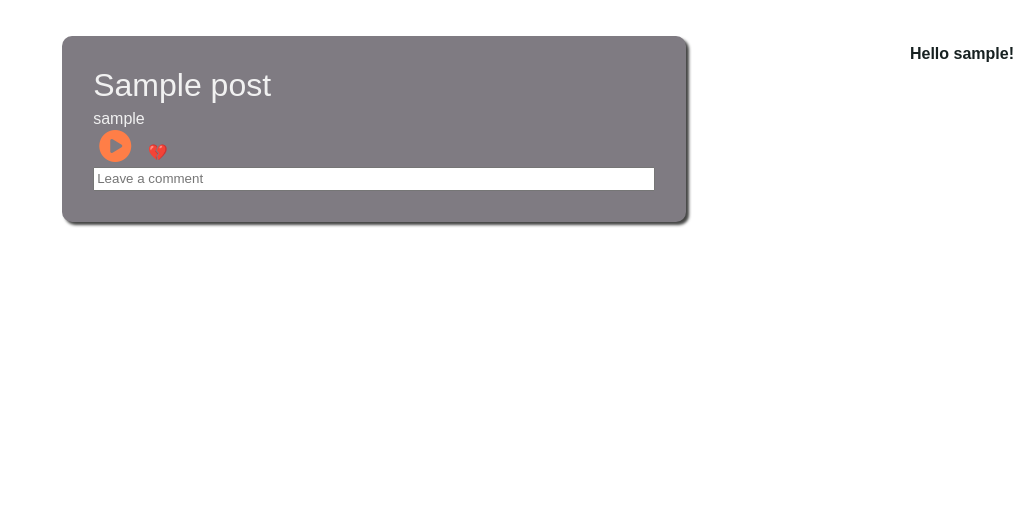
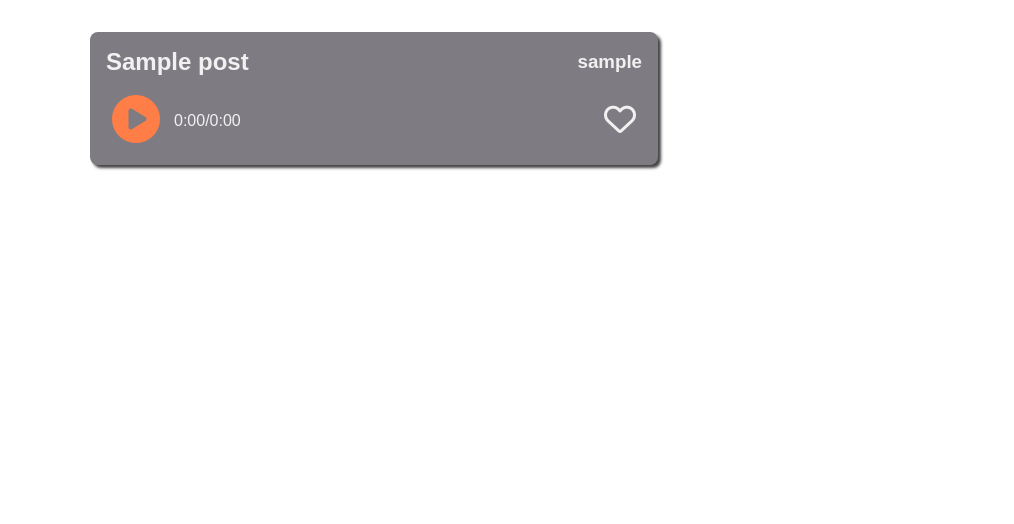
Before and after one commit to PenguinSnail/tunetube, a Flask app: template templates/pages/home_page.html in a window 1280 px wide. Shown: the part 56-580 px from the top of the page, without its empty margins (266-1280 px from the left). Run offline with Flask 3, Linux system fonts and the light colour scheme; the template is opened without the code that fills it: most values are stand-ins (such as "Sample title", 1, 10 or a date in 2020).

Commit message:
post card component

```diff
--- a/src/models.py
+++ b/src/models.py
@@ -1,3 +1,4 @@
+import json
 from datetime import datetime, timezone
 from flask_sqlalchemy import SQLAlchemy
 from sqlalchemy.dialects.postgresql import (
@@ -85,6 +86,9 @@
     def setUserID(self, user_id):
         self.user_id = user_id
 
+    def getDuration(self):
+        return json.loads(self.song)[-1]["time"]
+
 
 class Comment(db.Model, sharedMethods):
     id = db.Column(INTEGER, primary_key=True)
--- /dev/null
+++ b/static/css/components/post-card.css
@@ -0,0 +1,54 @@
+@import url("/static/css/vars.css");
+
+.post-card {
+    width: 100%;
+    border-radius: 0.5rem;
+    padding: 1rem;
+
+    background-color: var(--gray1-color);
+    color: var(--white-color);
+    box-shadow: 3px 3px 3px var(--charcoal-color);
+}
+
+.post-header {
+    margin-bottom: 1rem;
+}
+
+@media screen and (min-width: 500px) {
+    .post-header {
+        display: flex;
+        align-items: center;
+        justify-content: space-between;
+    }
+}
+
+.post-header * {
+    margin: 0;
+}
+
+.post-actions {
+    display: flex;
+    align-items: center;
+    justify-content: space-between;
+}
+
+.playback-container {
+    display: flex;
+    align-items: center;
+    gap: 0.5rem;
+}
+
+.post-action {
+    background: none;
+    border: none;
+}
+
+.play-button {
+    font-size: 3em;
+    color: var(--coral-color);
+}
+
+.like-button {
+    font-size: 2em;
+    color: var(--white-color);
+}
--- a/static/css/pages/account.css
+++ b/static/css/pages/account.css
@@ -1,4 +1,5 @@
 @import url("/static/css/vars.css");
+
 .user-container {
     display: flex;
     background-color: var(--gray1-color);
--- a/static/css/pages/home.css
+++ b/static/css/pages/home.css
@@ -1,80 +1,14 @@
-/* three column divs for homepage*/
-.left-div {
-    width: 25%;
-    opacity: 10%;
-    height: 501px;
-    position: fixed;
-    left: 0;
-    top: 80px;
-    color: var(--eerie-color);
+@import url("/static/css/vars.css");
+@import url("/static/css/components/post-card.css");
+
+.feed-container {
+    max-width: 600px;
+    width: 100%;
+    margin-inline: auto;
+    padding: 1rem;
+
+    display: flex;
+    flex-direction: column;
+    align-items: center;
+    gap: 1rem;
 }
-
-.center-div {
-    width: 50%;
-    max-height: 100vh;
-    margin-left: 25%;
-    margin-right: 25%;
-    top: 20px;
-    position: relative;
-}
-
-.right-div {
-    width: 25%;
-    height: 501px;
-    position: fixed;
-    right: 0;
-    top: 80px;
-    color: var(--eerie-color);
-}
-
-/* card for each post on the home page */
-
-.card {
-    padding: 5%;
-    background: var(--gray1-color);
-    border-radius: 10px;
-    margin-bottom: 5%;
-    box-shadow: 3px 3px 3px var(--charcoal-color);
-    color: var(--white-color);
-}
-
-.card-link {
-    text-decoration: none;
-}
-
-.card-title {
-    font-size: xx-large;
-    padding-bottom: 1%;
-    color: var(--white-color);
-}
-
-/* Code for the comment box */
-.comment-box {
-    width: 100%;
-    height: 24px;
-}
-
-.playback {
-    margin: 0;
-}
-
-.username {
-    text-align: right;
-}
-
-.play-btn {
-    background: none;
-    border: none;
-    color: var(--coral-color);
-    font-size: 2em;
-}
-
-.like-btn {
-    background: none;
-    border: none;
-    font-size: medium;
-}
-
-.creator {
-    color: var(--white-color);
-}
--- a/static/js/classes.js
+++ b/static/js/classes.js
@@ -147,6 +147,8 @@
         this.data = [];
         /** Timers for each event */
         this.timers = [];
+        /** Span to write playback time to */
+        this.progress;
     }
 
     /**
@@ -192,8 +194,20 @@
                 );
             });
 
+            // update the progress text
+            for (let ms = 0; ms < this.data[this.data.length - 1].time; ms += 500) {
+                this.timers.push(
+                    setTimeout(() => {
+                        if (this.progress) {
+                            this.progress.textContent = `${Math.floor(ms / 60000)}:${
+                                Math.round((ms % 60000) / 1000) < 10 ? "0" : ""
+                            }${Math.round((ms % 60000) / 1000)}`;
+                        }
+                    }, ms)
+                );
+            }
+
             // get the timestamp of the last event
-            console.log(this.data);
             const endTime = this.data[this.data.length - 1].time;
             // create a timer for the last event timestamp
             this.timers.push(
@@ -213,5 +227,14 @@
         this.timers.forEach((timer) => clearTimeout(timer));
         // stop playing all notes
         this.notes.forEach((note) => note.stop());
+        if (this.progress) {
+            this.progress.textContent = "0:00";
+            delete this.progress;
+        }
+    }
+
+    /** Set an HTML element to write progress to */
+    setProgressOutput(node) {
+        this.progress = node;
     }
 }
--- a/static/js/home-page.js
+++ b/static/js/home-page.js
@@ -3,39 +3,40 @@
 const context = new AudioContext();
 const player = new Player(context);
 
-const playButtons = document.querySelectorAll("button.play-btn");
+const playButtons = document.querySelectorAll("button.play-button");
 playButtons.forEach((button) =>
     button.addEventListener("click", async () => {
-        player.stop();
+        const icon = button.querySelector("i");
 
-        const oldBtn = document.querySelector(".fa-circle-pause");
-        if (oldBtn) {
-            oldBtn.classList.remove("fa-circle-pause");
-            oldBtn.classList.add("fa-circle-play");
+        const currentlyPlaying = document.querySelector(".fa-circle-pause");
+        if (currentlyPlaying && currentlyPlaying != icon) {
+            currentlyPlaying.classList.remove("fa-circle-pause");
+            currentlyPlaying.classList.add("fa-circle-play");
+            player.stop();
         }
 
-        const i = button.querySelector("i");
-        if (i.classList.contains("fa-circle-play")) {
-            i.classList.remove("fa-circle-play");
-            i.classList.add("fa-circle-pause");
+        if (icon.classList.contains("fa-circle-play")) {
+            icon.classList.remove("fa-circle-play");
+            icon.classList.add("fa-circle-pause");
 
             try {
-                const response = await fetch(`/post/${button.id}/data`);
+                const response = await fetch(`/post/${button.dataset.id}/data`);
                 const data = await response.json();
 
                 player.load(data);
+                player.setProgressOutput(button.parentElement.querySelector("span"));
                 await player.start();
-                i.classList.remove("fa-circle-pause");
-                i.classList.add("fa-circle-play");
+                icon.classList.remove("fa-circle-pause");
+                icon.classList.add("fa-circle-play");
             } catch (e) {
                 console.error(e);
-                i.classList.remove("fa-circle-pause");
-                i.classList.add("fa-circle-play");
+                icon.classList.remove("fa-circle-pause");
+                icon.classList.add("fa-circle-play");
             }
         } else {
             player.stop();
-            i.classList.remove("fa-circle-pause");
-            i.classList.add("fa-circle-play");
+            icon.classList.remove("fa-circle-pause");
+            icon.classList.add("fa-circle-play");
         }
     })
 );
--- /dev/null
+++ b/templates/components/post_card.html
@@ -0,0 +1,27 @@
+<div class="post-card">
+    <div class="post-header">
+        <h2 class="post-title">{{ post.getTitle() }}</h2>
+        <h3 class="post-author">{{ post.getUsername() }}</h3>
+    </div>
+
+    <div class="post-actions">
+        <div class="playback-container">
+            <button data-id="{{ post.getID() }}" class="post-action play-button">
+                <i class="fa-solid fa-circle-play"></i>
+            </button>
+            <p>
+                <span>0:00</span>/{{ (post.getDuration() / 60000)|int }}:{%
+                    if (post.getDuration() % 60000 /
+                    1000)|round|int < 10
+                %}0{% endif %}{{ (post.getDuration() % 60000 / 1000)|round|int }}
+            </p>
+        </div>
+        <button data-id="{{ post.getID() }}" class="post-action like-button">
+            {% if user_info.isLiked(post.getID()) == True: %}
+                <i class="fa-solid fa-heart"></i>
+            {% else %}
+                <i class="fa-regular fa-heart"></i>
+            {% endif %}
+        </button>
+    </div>
+</div>
--- a/templates/pages/home_page.html
+++ b/templates/pages/home_page.html
@@ -7,51 +7,17 @@
     <script src="/static/js/home-page.js" type="module" defer></script>
 {% endblock %}
 {% block body %}
-    <!-- Container for user feed -->
-    <div id="master">
-        <!-- Feed Column -->
-        <div class="center-div">
-            {% for post in posts %}
-                <!-- Link to the Post -->
-                <!--                <a href="/post/{{ post.getID() }}" class="card-link">-->
-                <div class="card">
-                    <!-- Post Title -->
-                    <div class="card-title">{{ post.getTitle() }}</div>
-
-                    <!-- Post Creator -->
-                    <div class="creator">{{ post.getUsername() }}</div>
-                    <!-- Music Player -->
-
-                    <div>
-                        <button id="{{ post.getID() }}" class="play-btn">
-                            <i class="fa-solid fa-circle-play"></i>
-                        </button>
-                        <!-- Shows if the user likes the post -->
-                        {% if user_info.isLiked(post.getID()) == True: %}
-                            <span><button class="like-btn" onclick="likeFunc()">💖</button></span>
-                        {% else %}
-                            <span> <button class="like-btn" onclick="unlikeFunc()">💔</button></span>
-                        {% endif %}
-                    </div>
-
-                    <form action="/post/{{ post.getID() }}" method="POST">
-                        <input
-                            type="text"
-                            name="create-comment"
-                            placeholder="Leave a comment"
-                            class="comment-box"
-                            maxlength="1000" />
-                    </form>
-                </div>
-                <!--                </a>-->
-            {% endfor %}
-        </div>
-
-        <!-- Profile Column -->
+    <!-- Feed Column -->
+    <div class="feed-container">
+        {% for post in posts %}
+            {% include 'components/post_card.html' %}
+        {% endfor %}
+    </div>
+    <!--
         <div class="right-div">
             <div>
                 <h4 class="username" , id="currentUser">Hello {{ user_info.getUsername() }}!</h4>
             </div>
         </div>
-    </div>
+-->
 {% endblock %}
```
Also changed, not shown: static/css/components/profile pic.png (deleted), 1 other file.
